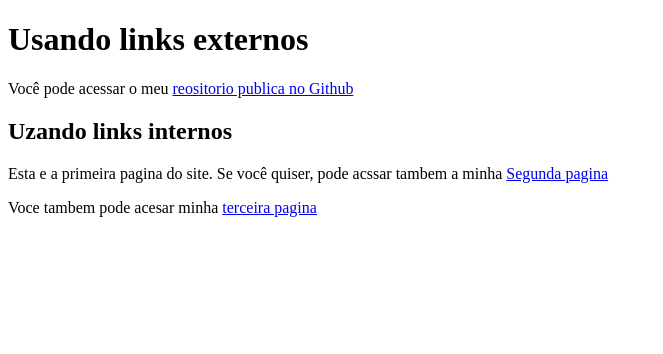
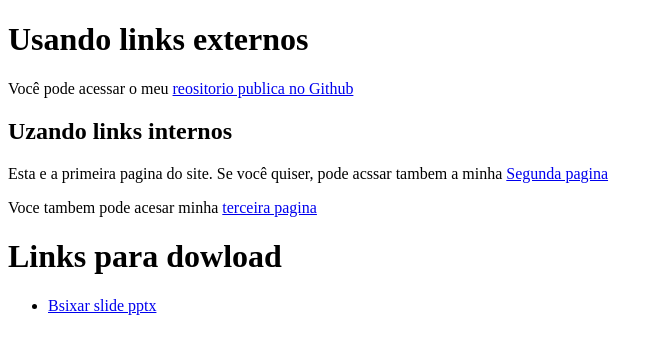
Before and after one commit to luccTech/html.css, a plain HTML site: page ecercicios/ex010/index.html in a window 1280 px wide. Shown: the whole page, without its empty margins (0-663 px from the left). Drawn offline with Linux system fonts and the light colour scheme.

Commit message:
Atualizei

```diff
--- a/ecercicios/ex010/index.html
+++ b/ecercicios/ex010/index.html
@@ -11,6 +11,10 @@
     <h2>Uzando links internos</h2>
     <p>Esta e a primeira pagina do site. Se você quiser, pode acssar tambem a minha <a href="pag002.html" rel="next">Segunda pagina</a></p>
     <p>Voce tambem pode acesar minha <a href="noticias/pag003.html">terceira pagina</a>  </p>
+    <h1> Links para dowload</h1>
+    <ul>
+        <li> <a href="livro/SISTEMA DE ARQUIVOS.pptx" type="application.pdf">Bsixar slide pptx</a></li>
+    </ul>
 
 </body>
 </html>
```
Also changed, not shown: 1 other file.
